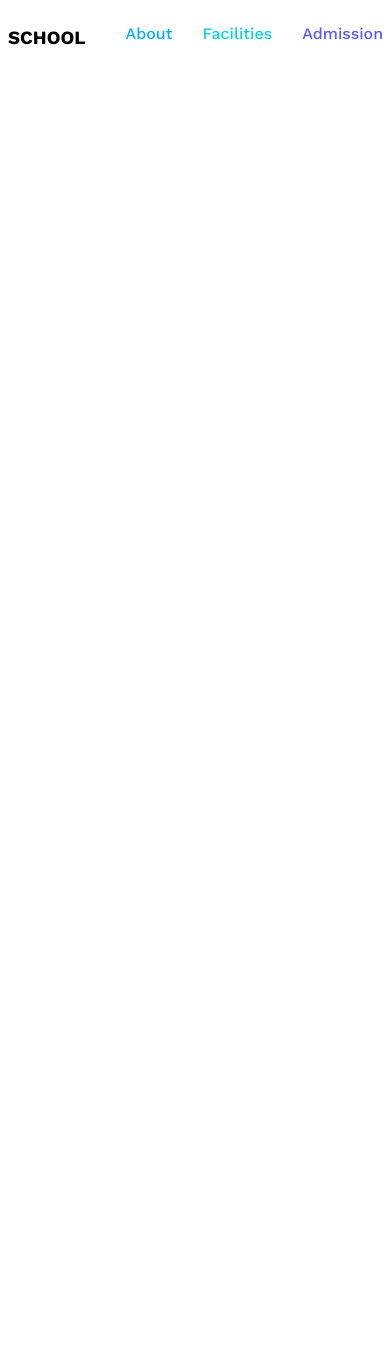
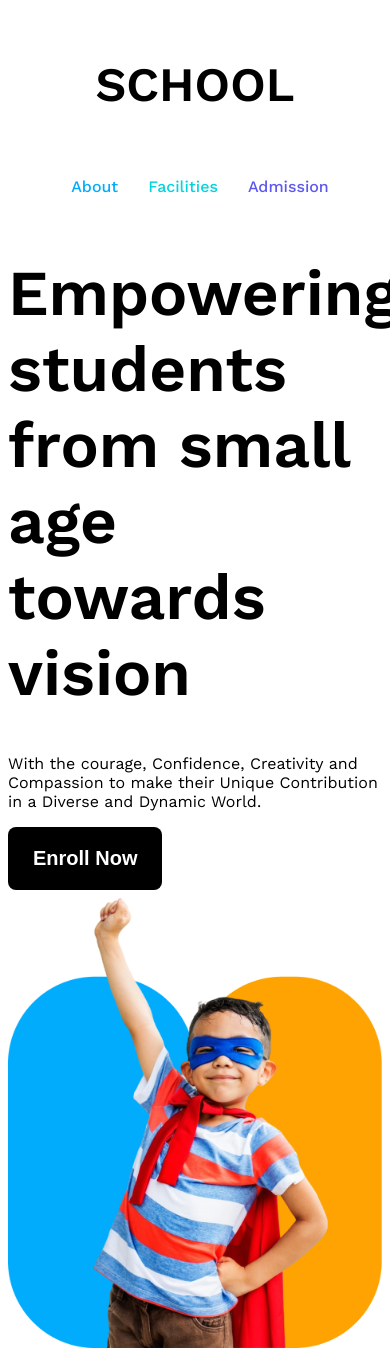
Before and after one commit to Khadezarahomanoishi/Kids-School-Website, a plain HTML site: page index.html in a window 390 px wide. Shown: the top 1351 px of the page. Before the commit the page ends 844 px from the top, so only its background shows below. Drawn offline with nearby package versions, Linux system fonts and the light colour scheme.

Commit message:
responsive media

```diff
--- a/index.html
+++ b/index.html
@@ -9,7 +9,7 @@
 <body class="work-sans-font">
     <header>
         <nav class="navbar display-flex">
-            <h3 class="brand">SCHOOL</h3>
+            <h3 class="student">SCHOOL</h3>
             <ul class="nav links display-flex">
               <!-- li.nav-item*3>a.nav-link -->
               <li class="nav-item"><a href="" class="nav-link text-blue">About</a></li>
@@ -17,7 +17,20 @@
               <li class="nav-item"><a href="" class="nav-link text-purple">Admission</a></li>
             </ul>
         </nav>
+       <div class="banner">
+        <div class="banner-content">
+              <h1 class="banner-title">Empowering
+            students from small
+            age towards vision
+          </h1>
+          <p class="banner-description">With the courage, Confidence, Creativity and Compassion to make their Unique Contribution in a Diverse and Dynamic World.</p>
+             <button class="btn-primary">
+                Enroll Now
+              </button>
+            </div>
 
+              <img class="banner-img" src="assets/hero-kids.png" alt="">
+        </div>
     </header>
     <main>
 
--- a/styles/school.css
+++ b/styles/school.css
@@ -30,20 +30,60 @@
     color: #5D58EF;
   }
 
+  .btn-primary{
+    background-color: black;
+    color: white;
+    padding: 20px 25px;
+    font-size: 1.25rem;
+    font-weight: 600;
+    border-radius: 8px;
+    border: none;
+
+  }
+
   /* header styles */
 
   /* navbar related styles */
 
   .navbar{
     justify-content: space-between;
+    align-items: center;
+  }
+
+  .student{
+    font-weight: 600;
+    font-size: 3rem;
   }
 
   .nav-item{
     list-style: none;
     margin-right: 30px;
   }
-
   .nav-link{
     text-decoration: none;
     font-weight: 500;
   }
+
+  /* banner related styles */
+  .banner-content{
+    max-width: 850px;
+    margin: 0 auto;
+    text-align: left;
+  }
+
+  .banner-title{
+    font-weight: 600;
+    font-size: 4rem;
+  }
+
+  .banner-img{
+    width: 100%;
+
+  }
+
+  /* responsive media query */
+  @media screen and (max-width: 576px) {
+    .navbar, .nav-links{
+        flex-direction: column;
+    }
+  }
```
